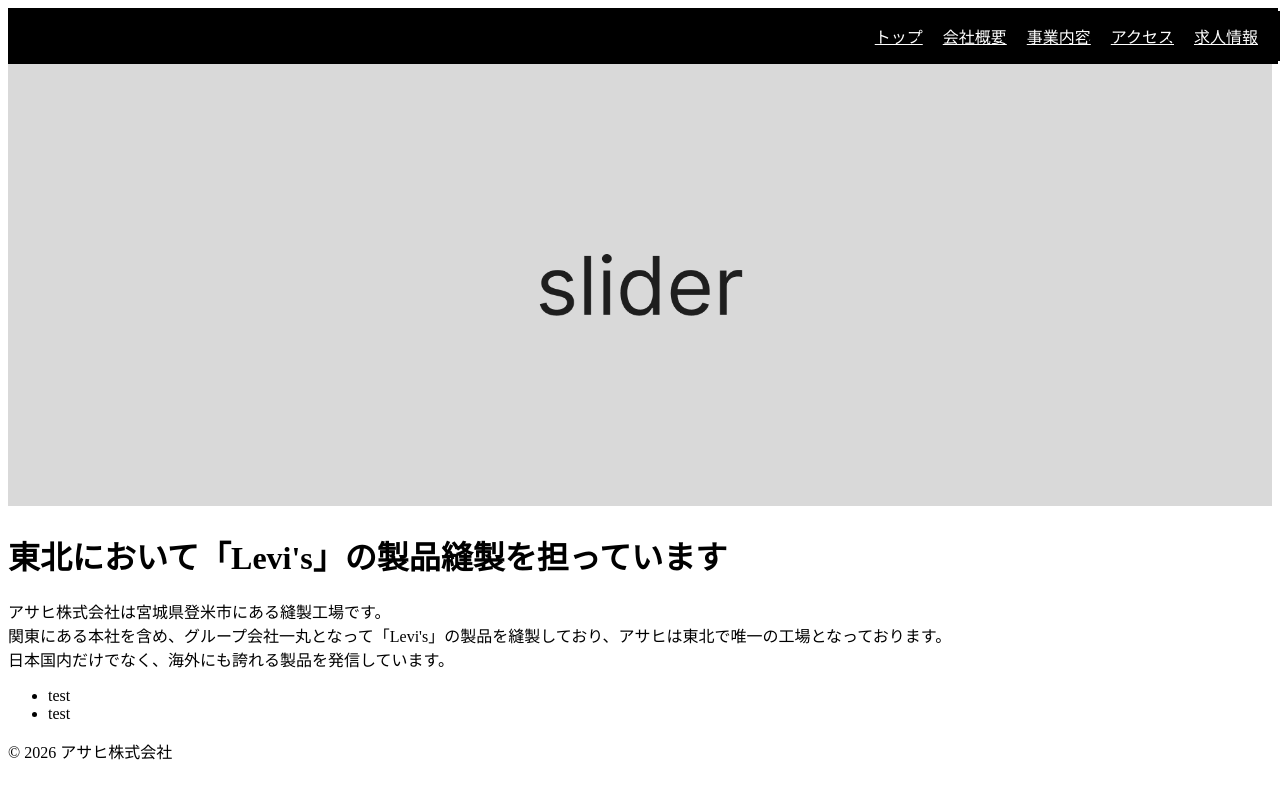
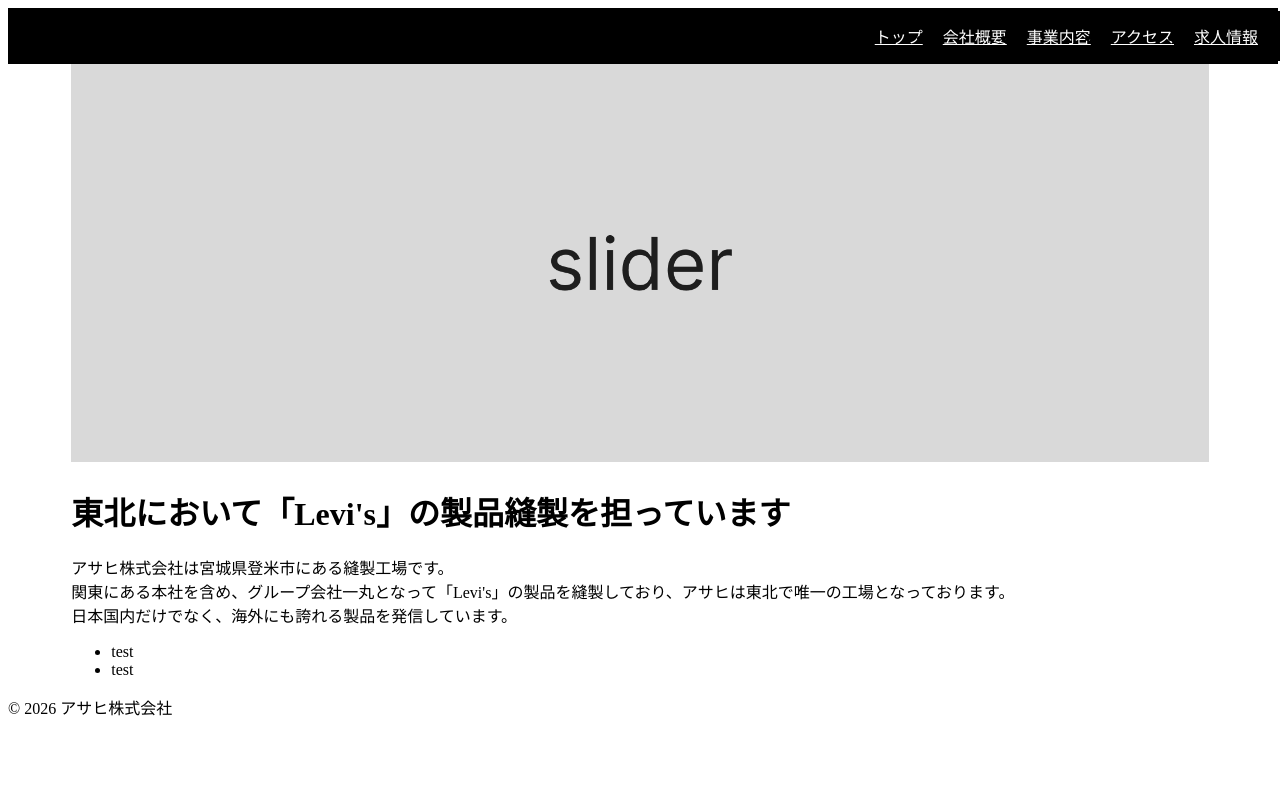
Before and after one commit to asahi-jinz/asahi, a Jekyll site: the page built from index.html, in a window 1280 px wide. Shown: the top 799 px of the page. Built offline with Jekyll 4.4.1, drawn with Linux system fonts in a browser that asks for light colours; some web fonts are replaced.

Commit message:
Update default.html

```diff
--- a/_layouts/default.html
+++ b/_layouts/default.html
@@ -38,7 +38,9 @@
 {% include header.html %}
 </header>
 
-{{ content }}
+  <div class="contents">
+    {{ content }}
+  </div>
 
 <footer>
 {% include footer.html %}
```
